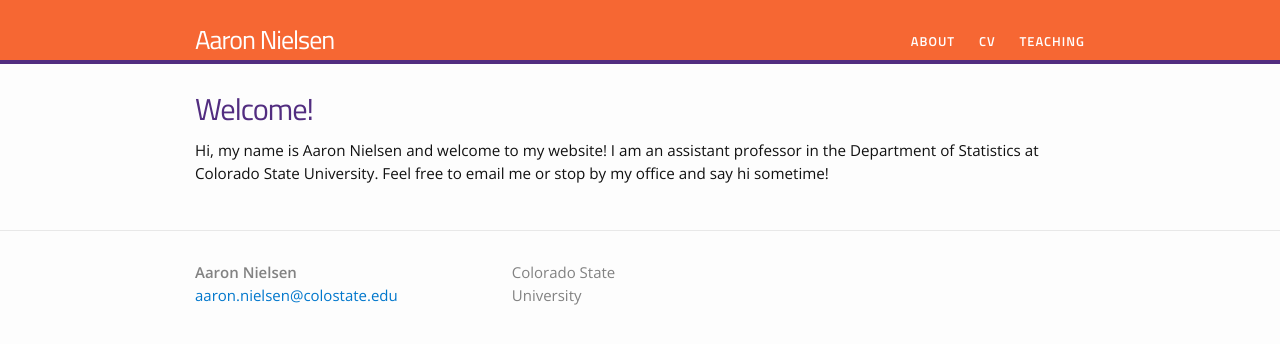
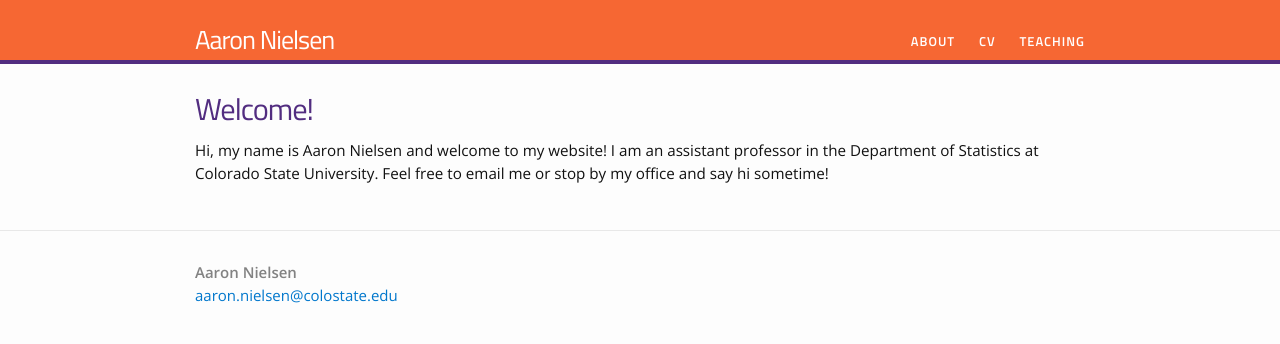
Before and after one commit to aaron-nielsen/aaron-nielsen.github.io, a Jekyll site: the page built from index.html, in a window 1280 px wide. Shown: the top 344 px of the page. Built offline with Jekyll 4.4.1, drawn with Linux system fonts in a browser that asks for light colours.

Commit message:
Update _config.yml

```diff
--- a/_config.yml
+++ b/_config.yml
@@ -13,7 +13,9 @@
 job.title: "Assistant Professor"
 excerpt_separator: "<!--more-->"
 
-school: Colorado State University
+dept: Department of Statistics
+room: 220 Statistics Building
+location: Fort Collins, CO 80523-1877
 
 # SEO stuff
 # google_author: ""
```
